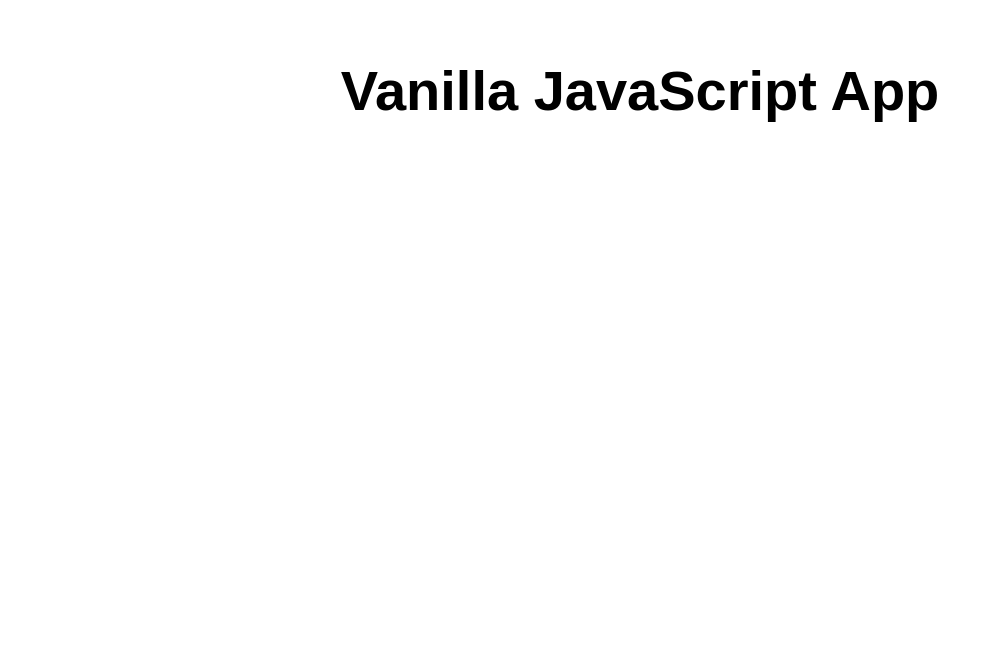
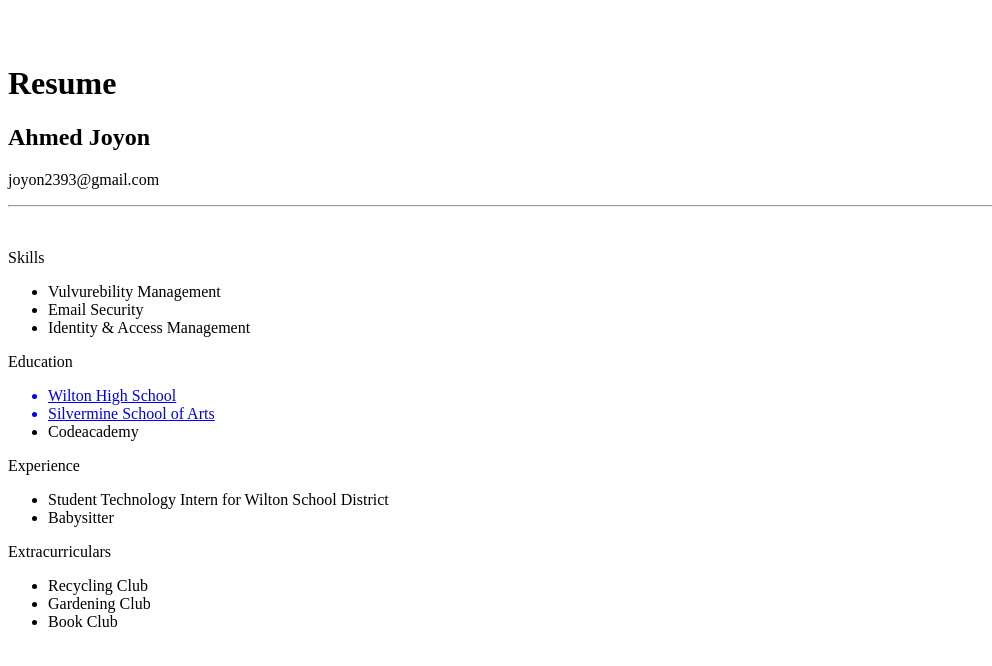
Before and after one commit to Joyon2393/Resume_Challenge, a website: page src/index.html in a window 1280 px wide. Shown: the whole page, without its empty margins (0-992 px from the left). Drawn offline with Linux system fonts and the light colour scheme.

Commit message:
Update index.html

```diff
--- a/src/index.html
+++ b/src/index.html
@@ -1,17 +1,39 @@
-<!DOCTYPE html>
-<html lang="en">
-
-<head>
-  <meta charset="UTF-8">
-  <meta name="viewport" content="width=device-width, initial-scale=1.0">
-  <link rel="stylesheet" href="styles.css">
-  <title>Vanilla JavaScript App</title>
-</head>
-
-<body>
-  <main>
-    <h1>Vanilla JavaScript App</h1>
-  </main>
-</body>
-
-</html>
+<div id="header"></div>
+<div class="left"></div>
+<div class="stuff">
+  <br><br>
+  <h1>Resume</h1>
+  <h2>Ahmed Joyon</h2>
+  <p>joyon2393@gmail.com</p>
+  <hr />
+  <br>
+  <p class="head">Skills</p>
+  <ul>
+    <li>Vulvurebility Management</li>
+    <li>Email Security</li>
+    <li>Identity & Access Management</li>
+  </ul>
+  <p class="head">Education</p>
+  <ul>
+    <a href="http://www.wiltonhighschool.org/pages/Wilton_High_School">
+      <li>Wilton High School</li>
+    </a>
+    <!--Link-->
+    <a href="https://www.silvermineart.org/">
+      <li>Silvermine School of Arts</li>
+    </a>
+    <li>Codeacademy</li>
+  </ul>
+  <p class="head">Experience</p>
+  <ul>
+    <li>Student Technology Intern for Wilton School District</li>
+    <li>Babysitter</li>
+  </ul>
+  <p class="head">Extracurriculars</p>
+  <ul>
+    <li>Recycling Club</li>
+    <li>Gardening Club</li>
+    <li>Book Club</li>
+  </ul>
+</div>
+<div class="right"></div>
```
